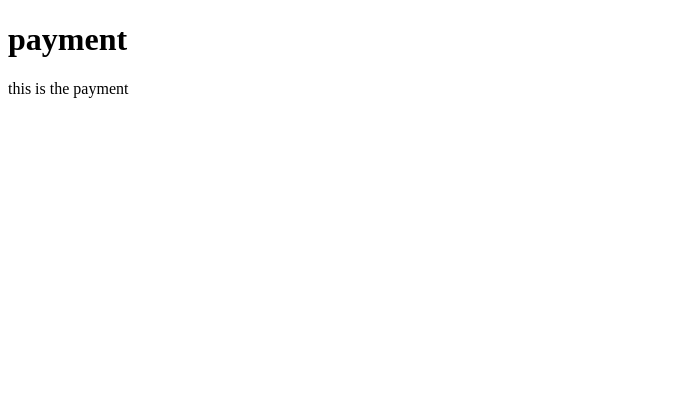
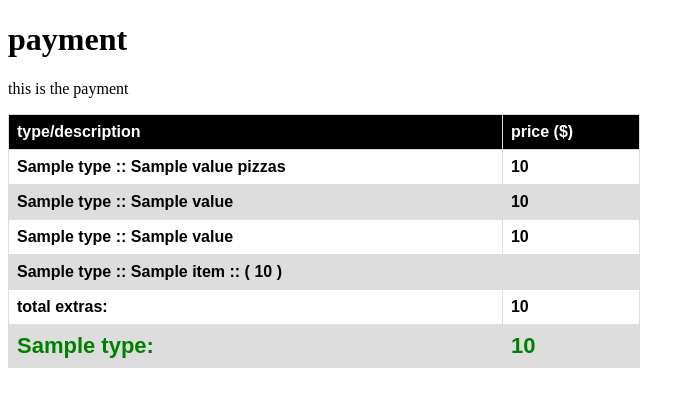
Before and after one commit to Esen-Q2-Progra-Aplicada/prograApli-s9-c3, a Flask app: template templates/payment.html in a window 1280 px wide. Shown: the top 407 px of the page, without its empty margins (0-695 px from the left). Run offline with Flask 2, Linux system fonts and the light colour scheme; the template is opened without the code that fills it: most values are stand-ins (such as "Sample title", 1, 10 or a date in 2020); lists and menus that the app fills with data are empty.

Commit message:
finished payment html

```diff
--- a/routes/pizza_order_routes.py
+++ b/routes/pizza_order_routes.py
@@ -45,5 +45,4 @@ class PizzaOrderRoutes:
         def payment():
             payment = PaymentManager(session)
             orderPriceList = payment.processPriceList()
-            print(orderPriceList)
             return render_template("payment.html", orderPriceList=orderPriceList)
--- a/templates/payment.html
+++ b/templates/payment.html
@@ -6,11 +6,77 @@
     <meta http-equiv="X-UA-Compatible" content="IE=edge">
     <meta name="viewport" content="width=device-width, initial-scale=1.0">
     <title>payment</title>
+    <style>
+        table {
+            font-family: arial, sans-serif;
+            border-collapse: collapse;
+            width: 50%;
+        }
+
+        td,
+        th {
+            border: 1px solid #dddddd;
+            text-align: left;
+            padding: 8px;
+        }
+
+        tr:nth-child(even) {
+            background-color: #dddddd;
+        }
+
+        .head {
+            background-color: black;
+            color: white;
+        }
+
+        .orderTotal {
+            font-size: 22px;
+            font-weight: bold;
+            color: green;
+        }
+    </style>
 </head>
 
 <body>
     <h1>payment</h1>
     <p>this is the payment</p>
+
+    <table>
+        <thead class="head">
+            <tr>
+                <th>type/description</th>
+                <th>price ($)</th>
+            </tr>
+        </thead>
+        <tbody>
+            <tr>
+                <th>{{ orderPriceList[0]["type"] }} :: {{ orderPriceList[0]["value"] }} pizzas</th>
+                <th>{{ orderPriceList[0]["price"] }}</th>
+            </tr>
+            <tr>
+                <th>{{ orderPriceList[1]["type"] }} :: {{ orderPriceList[1]["value"] }} </th>
+                <th>{{ orderPriceList[1]["price"] }}</th>
+            </tr>
+            <tr>
+                <th>{{ orderPriceList[2]["type"] }} :: {{ orderPriceList[2]["value"] }} </th>
+                <th>{{ orderPriceList[2]["price"] }}</th>
+            </tr>
+            {% for item in orderPriceList[3]["value"] %}
+            <tr>
+                <th>{{ orderPriceList[3]["type"] }} :: {{ item["item"] }} :: ( {{ item["price"] }} ) </th>
+                <th></th>
+            </tr>
+            {% endfor %}
+            <tr>
+                <th>total extras:</th>
+                <th>{{ orderPriceList[3]["total"] }}</th>
+            </tr>
+            <tr class="orderTotal">
+                <th>{{ orderPriceList[4]["type"] }}:</th>
+                <th>{{ orderPriceList[4]["price"] }}</th>
+            </tr>
+        </tbody>
+    </table>
 </body>
 
 </html>
```
Also changed, not shown: logic/payment_logic.py (+10 -1 lines).
